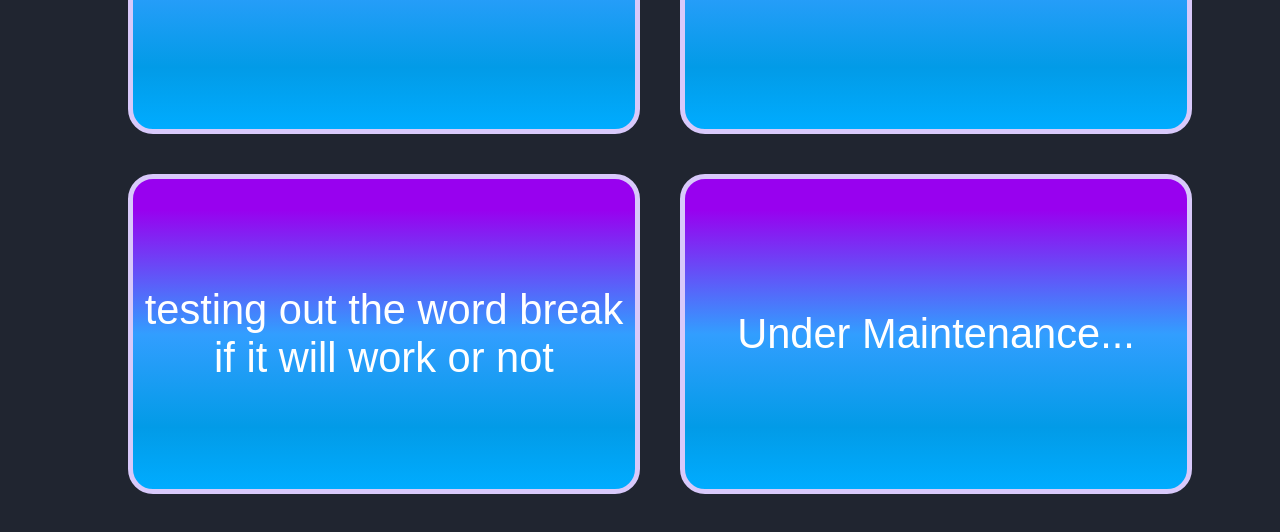
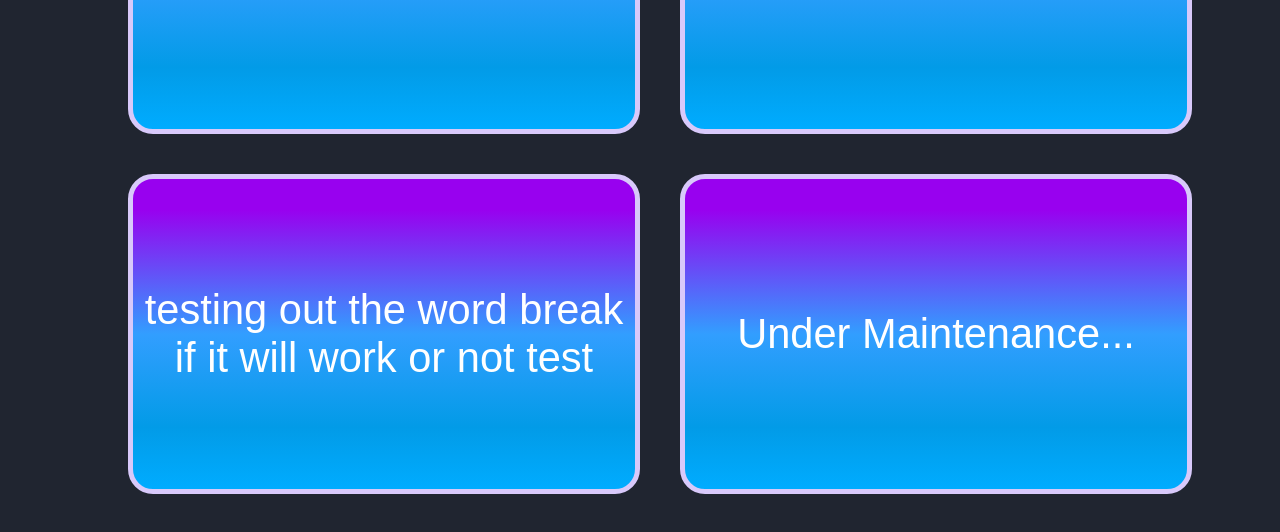
Before and after one commit to TheBlindMonkaS/TheBlindMonkaS.github.io, a plain HTML site: page index.html in a window 1280 px wide. Both pictures are taken after a click on the button "Menu". Shown: the part 266-798 px from the top of the page. Drawn offline with Linux system fonts and the light colour scheme.

Commit message:
Update index.html

```diff
--- a/index.html
+++ b/index.html
@@ -34,7 +34,7 @@
         <button class="inner_menu" id="spin_the_wheel">Spin The Wheel</button>
 
         <button class="inner_menu" id="page3">
-          testing out the word break if it will work or not
+          testing out the word break if it will work or not test
         </button>
 
         <button class="inner_menu" id="page4">Under Maintenance...</button>
```
